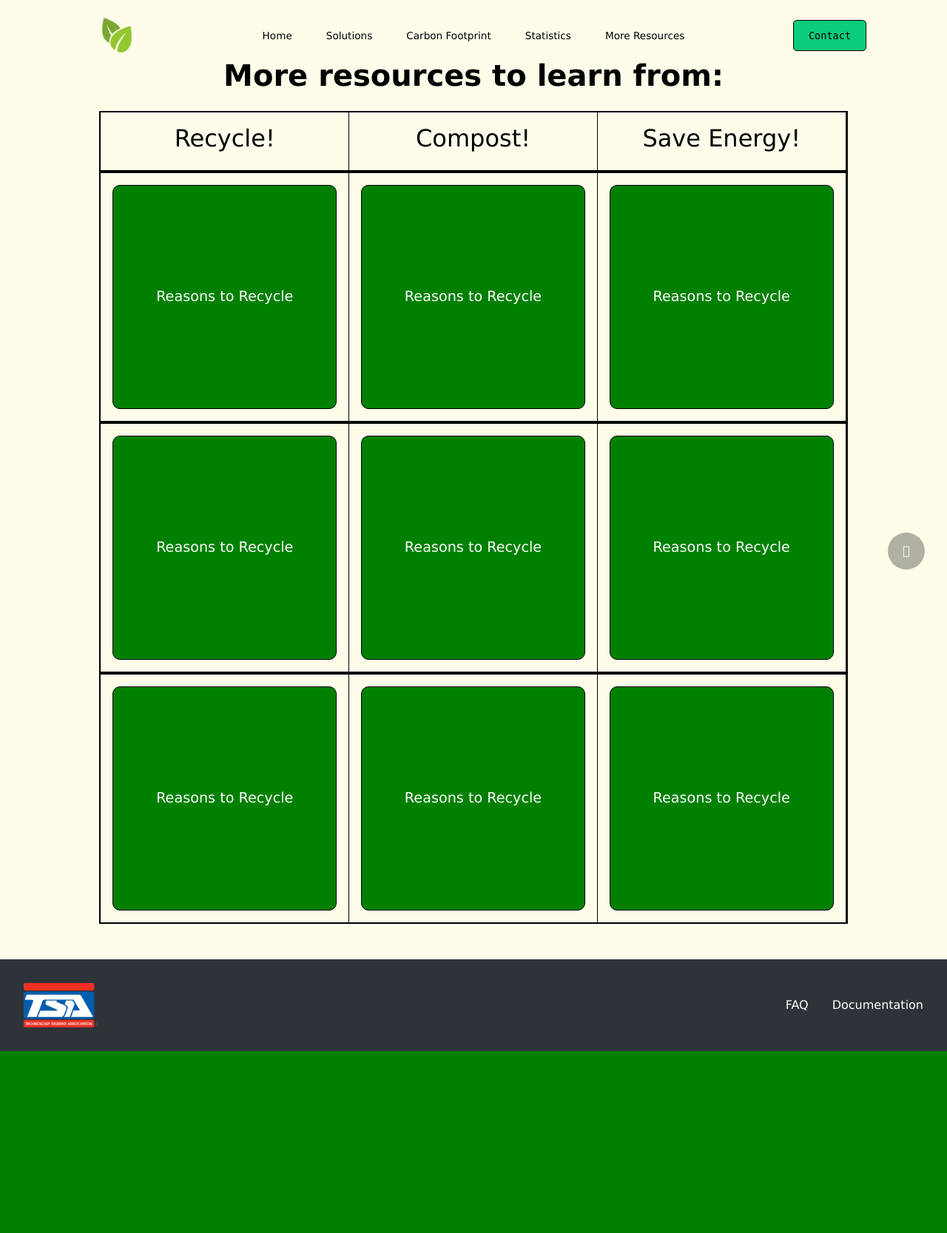
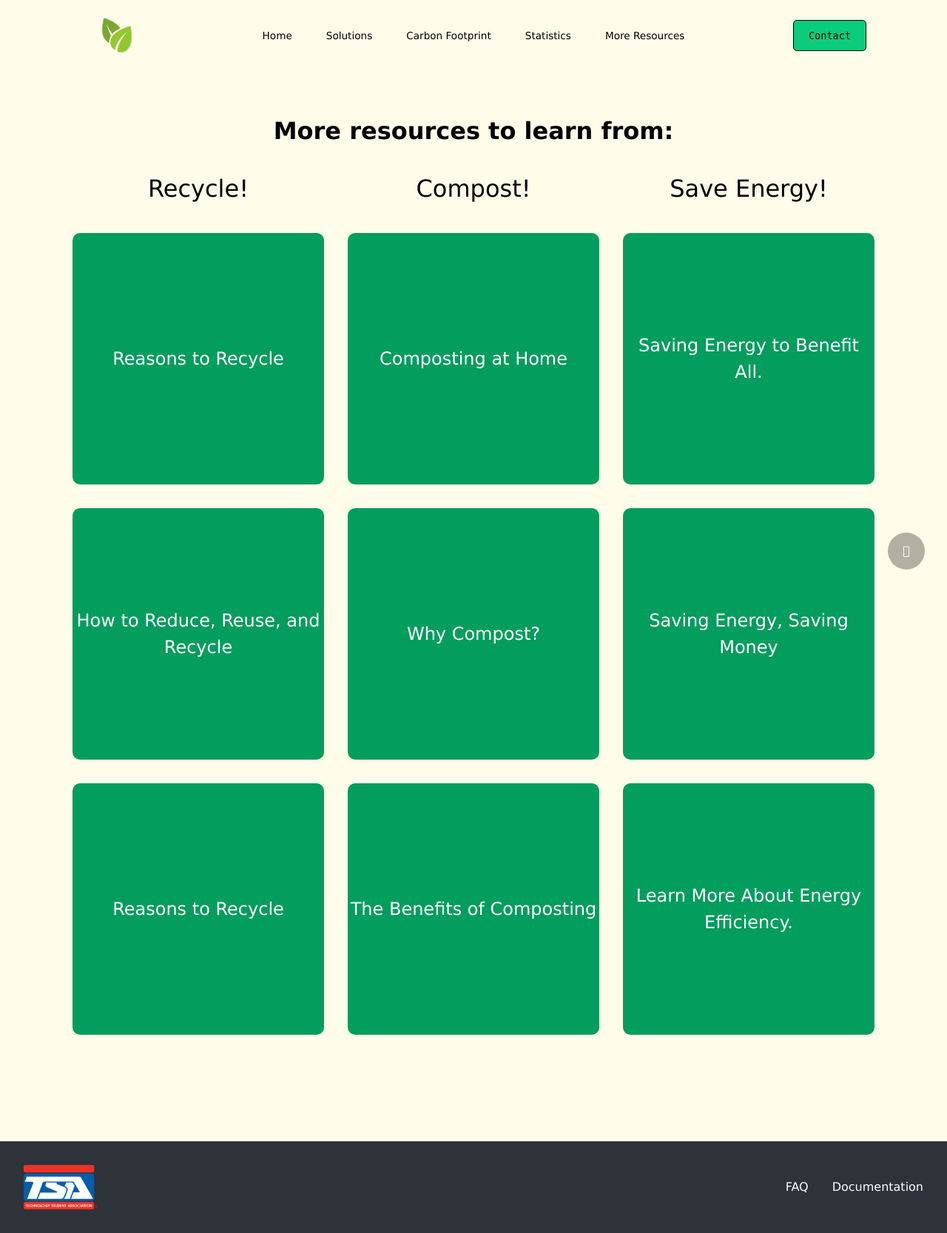
Before and after one commit to mkmkaksl/EarthFirst, a Django app: page /moreinfo in a window 1280 px wide. Shown: the whole page at 74% size. Before the commit the page ends 1421 px from the top, so only its background shows below. Run offline with Django 4.2, Linux system fonts and the light colour scheme; parts of the project's set-up code (start-up, migrations or seed data) failed here and were passed over; some libraries are stand-ins or nearby versions.

Commit message:
Minor fixes

```diff
--- a/greenClean/static/greenClean/css/calculator.css
+++ b/greenClean/static/greenClean/css/calculator.css
@@ -38,6 +38,8 @@
    opacity: 0;
    transform-origin: top;
    transition: scale linear 200ms, opacity linear 250ms;
+
+   text-align: center;
 }
 .form-section.active {
    display: flex;
--- a/greenClean/static/greenClean/css/home.css
+++ b/greenClean/static/greenClean/css/home.css
@@ -65,10 +65,10 @@
    width: 100%;
 }
 #cont-1{
-   color:#05c072;
+   color: var(--green-scheme);
 }
 #cont-2{
-   color:#40b4da;
+   color: var(--blue-scheme);
 }
 .sub-title{
    display:flex;
@@ -82,10 +82,9 @@
    width: 100%;
    display: flex;
    justify-content: flex-start;
+   height: max-content;
 }
 .home-btn {
-   display:flex;
-   align-items: center;
    /* margin-right: 100%;
    margin-top: 3%; */
    padding: 0.5em;
@@ -97,24 +96,22 @@
    color:black;
    border-radius: 5px;
    border-width: 1px;
-   font-family:Verdana, Geneva, Tahoma, sans-serif;
    text-wrap: nowrap;
    z-index: 2;
 }
 .home-btn:hover{
    background-color:#2cb0dc;
 }
-.home-btn:hover #homeA {
+.home-btn:hover {
    color: white;
 }
 
-#homeA {
-   width: 100%;
-   height: 100%;
+/* #homeA {
+   border: 2px solid black;
    color: black;
    display: grid;
    place-items: center;
-}
+} */
 
 .home-wave {
    position: absolute;
--- a/greenClean/static/greenClean/css/medias.css
+++ b/greenClean/static/greenClean/css/medias.css
@@ -19,6 +19,8 @@
 @media (max-width: 980px) {
     :root {
         --impact-title-fs: 2.75rem;
+
+        --resource-fs: 1rem;
     }
 
     .home-content {
@@ -80,11 +82,6 @@
 @media (max-width: 777px) {
     :root {
         --impact-title-fs: 2rem;
-
-
-        /* --map-info-txt-fs: 0.4rem;
-        --map-info-max-wid: 350px;
-        --map-info-min-wid: 150px; */
     }
 
     .impact-cards {
@@ -153,6 +150,10 @@
         width: 100%;
         height: 100%;
     }
+
+    .mapContainer {
+        display: none;
+    }
 }
 
 /* New Nav Bar */
@@ -160,7 +161,7 @@
     :root {
         --link-gap: 0;
 
-        --pointer-wid: 10px;
+        --pointer-wid: 20px;
         --pointer-fs: 0.4rem;
 
         --map-info-txt-fs: 0.4rem;
@@ -196,7 +197,7 @@
         height: 0;
         overflow: hidden;
         transition: height 300ms;
-        z-index: 1;
+        z-index: 10;
         position: absolute;
         top: 100%;
     }
@@ -247,6 +248,14 @@
 @media (max-width: 580px) {
     :root {
         --calc-heading: 2.5rem;
+
+        --resource-fs: 0.8rem;
+        --resource-wid: 90%;
+        --resource-heading-fs: 1rem;
+
+        --table-wid: 90%;
+        --table-txt-fs: 0.85rem;
+        --table-head-fs: 0.65rem;
     }
 
     body {
@@ -333,6 +342,15 @@
         --map-info-txt-fs: 0.3rem;
         --map-info-max-wid: 250px;
         --map-info-min-wid: 80px;
+
+
+        --resource-fs: 0.7rem;
+        --resource-wid: 100%;
+        --resource-heading-fs: 1rem;
+
+        --table-wid: 95%;
+        --table-txt-fs: 0.6rem;
+        --table-head-fs: 0.4rem;
     }
 
 
--- a/greenClean/static/greenClean/css/moreinfo.css
+++ b/greenClean/static/greenClean/css/moreinfo.css
@@ -1,4 +1,10 @@
+:root {
+    --resource-separator: radial-gradient(circle at center, rgba(100, 100, 100, 0.2), rgba(0, 0, 0, 0.0));
+    --resource-fs: 1.5rem;
+    --resource-wid: 100%;
 
+    --resource-heading-fs: 2rem;
+}
 @keyframes fade-down {
     0% {
         opacity: 0;
@@ -50,13 +56,17 @@
 } */
 h1 {
     animation: fade-down 0.5s;
+    font-size: var(--resource-heading-fs) !important;
 }
 .container {
-    display: flex;
+    margin: 5em;
+    width: 90%;
+    display: grid;
+    place-items: center;
 }
 
 .blocks-container {
-    width: 80%;
+    width: var(--resource-wid);
     margin: 1em;
     margin-bottom: 3em;
 }
@@ -65,30 +75,34 @@
     width: 100%;
     display: grid;
     grid-template-columns: 1fr 1fr 1fr;
-    border: 2px solid black;
     text-align: center;
 }
 
 .blocks-container .link-container {
     padding: 1em;
-    border-right: 1px solid black;
+    position: relative;
+}
+.blocks-container .link-container h2 {
+    font-size: var(--resource-heading-fs);
 }
 
 .blocks-container a {
     width: 100%;
+    font-size: var(--resource-fs);
     aspect-ratio: 1;
-    font-size: 1.2rem;
     border-radius: 10px;
-    border: 1px solid black;
 
     display: grid;
     place-items: center;
-    background: green;
     color: white;
     transition: background-color linear 200ms;
     animation: fade-down linear 500ms;
 }
 
 .blocks-container a:hover {
-    background: rgb(72, 255, 72);
+    background: var(--light-green-scheme);
 }
+
+.green-scheme {
+    background-color: var(--dark-green-scheme);
+ }
--- a/greenClean/static/greenClean/css/styles.css
+++ b/greenClean/static/greenClean/css/styles.css
@@ -13,6 +13,10 @@
    --nav-sm-hei: 50px;
 
    --body-bg: rgb(255, 253, 234);
+   --green-scheme: #05c072;
+   --blue-scheme: #40b4da;
+   --light-green-scheme: #50dd8e;
+   --dark-green-scheme: #039d5e;
    /* --body-bg: white; */
 }
 label {
@@ -87,3 +91,35 @@
 .fade-out {
    opacity: 0;
 }
+
+
+/* Borders */
+
+:is(.top-bd, .right-bd)::before {
+   content: '';
+   position: absolute;
+   background: var(--stat-separator);
+}
+.bottom-bd::after {
+   content: '';
+   position: absolute;
+   background: var(--stat-separator);
+}
+.top-bd::before {
+   bottom: 100%;
+   left: 0;
+   right: 0;
+   height: 1px;
+}
+.bottom-bd::after {
+   top: 100%;
+   left: 0;
+   right: 0;
+   height: 1px;
+}
+.right-bd::before {
+   top: 0;
+   bottom: 0;
+   left: 100%;
+   width: 1px;
+}
--- a/greenClean/templates/greenClean/index.html
+++ b/greenClean/templates/greenClean/index.html
@@ -54,11 +54,9 @@
                     <span id="type-ani-txt">&ensp;</span>
                 </div>
                 <div class="learn-more-btn">
-                    <button class="home-btn">
-                        <a href="#impacts" id="homeA">
+                        <a href="#impacts" id="homeA" class="home-btn">
                             Learn more
                         </a>
-                    </button>
                 </div>
             </div>
         </div>
--- a/greenClean/templates/greenClean/moreInfo.html
+++ b/greenClean/templates/greenClean/moreInfo.html
@@ -17,57 +17,59 @@
 
 {% block body %}
 
-    <h1><b>More resources to learn from:</b></h1>
 
 
+    <div class="container">
+        <h1><b>More resources to learn from:</b></h1>
         <div class="blocks-container">
             <div class="block">
                 <div class="link-container">
-                <h2>Recycle!</h2>
+                    <h2 class="bottom-bd right-bd">Recycle!</h2>
                 </div>
 
                 <div class="link-container">
-                <h2>Compost!</h2>
+                    <h2 class="bottom-bd right-bd">Compost!</h2>
                 </div>
 
                 <div class="link-container">
-                <h2>Save Energy!</h2>
+                    <h2 class="bottom-bd">Save Energy!</h2>
                 </div>
             </div>
 
             <div class="block">
                 <div class="link-container">
-                <a href="https://www.maine.gov/dep/waste/recycle/index.html" target="_blank">Reasons to Recycle</a>
+                    <a class="green-scheme bottom-bd right-bd" href="https://www.maine.gov/dep/waste/recycle/index.html" target="_blank">Reasons to Recycle</a>
                 </div>
                 <div class="link-container">
-                <a href="https://www.maine.gov/dep/waste/recycle/index.html" target="_blank">Reasons to Recycle</a>
+                    <a class="green-scheme bottom-bd right-bd" href="https://www.epa.gov/recycle/composting-home" target="_blank">Composting at Home</a>
                 </div>
                 <div class="link-container">
-                <a href="https://www.maine.gov/dep/waste/recycle/index.html" target="_blank">Reasons to Recycle</a>
+                    <a class="green-scheme bottom-bd" href="https://nhsaves.com/learn/2019/05/save-on-energy-and-protect-the-environment/#:~:text=By%20making%20a%20commitment%20to,a%20greener%20and%20healthier%20planet." target="_blank">Saving Energy to Benefit All.</a>
                 </div>
             </div>
 
             <div class="block">
                 <div class="link-container">
-                <a href="https://www.maine.gov/dep/waste/recycle/index.html" target="_blank">Reasons to Recycle</a>
+                    <a class="green-scheme bottom-bd right-bd" href="https://dnr.mo.gov/waste-recycling/reduce-reuse-recycle" target="_blank">How to Reduce, Reuse, and Recycle</a>
                 </div>
                 <div class="link-container">
-                <a href="https://www.maine.gov/dep/waste/recycle/index.html" target="_blank">Reasons to Recycle</a>
+                    <a class="green-scheme bottom-bd right-bd" href="https://portal.ct.gov/DEEP/Waste-Management-and-Disposal/Organics-Recycling/Home-Composting---Turn-Your-Spoils-into-Soil" target="_blank">Why Compost?</a>
                 </div>
                 <div class="link-container">
-                <a href="https://www.maine.gov/dep/waste/recycle/index.html" target="_blank">Reasons to Recycle</a>
+                    <a class="green-scheme bottom-bd" href="https://www.epa.gov/energy/reduce-environmental-impact-your-energy-use" target="_blank">Saving Energy, Saving Money</a>
                 </div>
             </div>
 
             <div class="block">
                 <div class="link-container">
-                <a href="https://www.maine.gov/dep/waste/recycle/index.html" target="_blank">Reasons to Recycle</a>
+                    <a class="green-scheme right-bd" href="https://www.maine.gov/dep/waste/recycle/index.html" target="_blank">Reasons to Recycle</a>
                 </div>
                 <div class="link-container">
-                <a href="https://www.maine.gov/dep/waste/recycle/index.html" target="_blank">Reasons to Recycle</a>
+                    <a class="green-scheme right-bd" href="https://www.nrdc.org/stories/composting-101#benefits" target="_blank">The Benefits of Composting</a>
                 </div>
                 <div class="link-container">
-                <a href="https://www.maine.gov/dep/waste/recycle/index.html" target="_blank">Reasons to Recycle</a>
+                    <a class="green-scheme" href="https://www.nrdc.org/stories/energy-efficiency-clean-facts" target="_blank">Learn More About Energy Efficiency.</a>
+                </div>
             </div>
         </div>
     </div>
```
Also changed, not shown: greenClean/static/greenClean/css/statistics.css (+0 -28 lines), greenClean/static/greenClean/css/table.css (added, +46 -0 lines), greenClean/static/greenClean/js/impacts.js (+43 -4 lines), greenClean/templates/greenClean/carbonFootprint.html (+10 -10 lines), greenClean/templates/greenClean/statistics.html (+77 -42 lines). Lines whose indentation alone changed are shown as unchanged.
